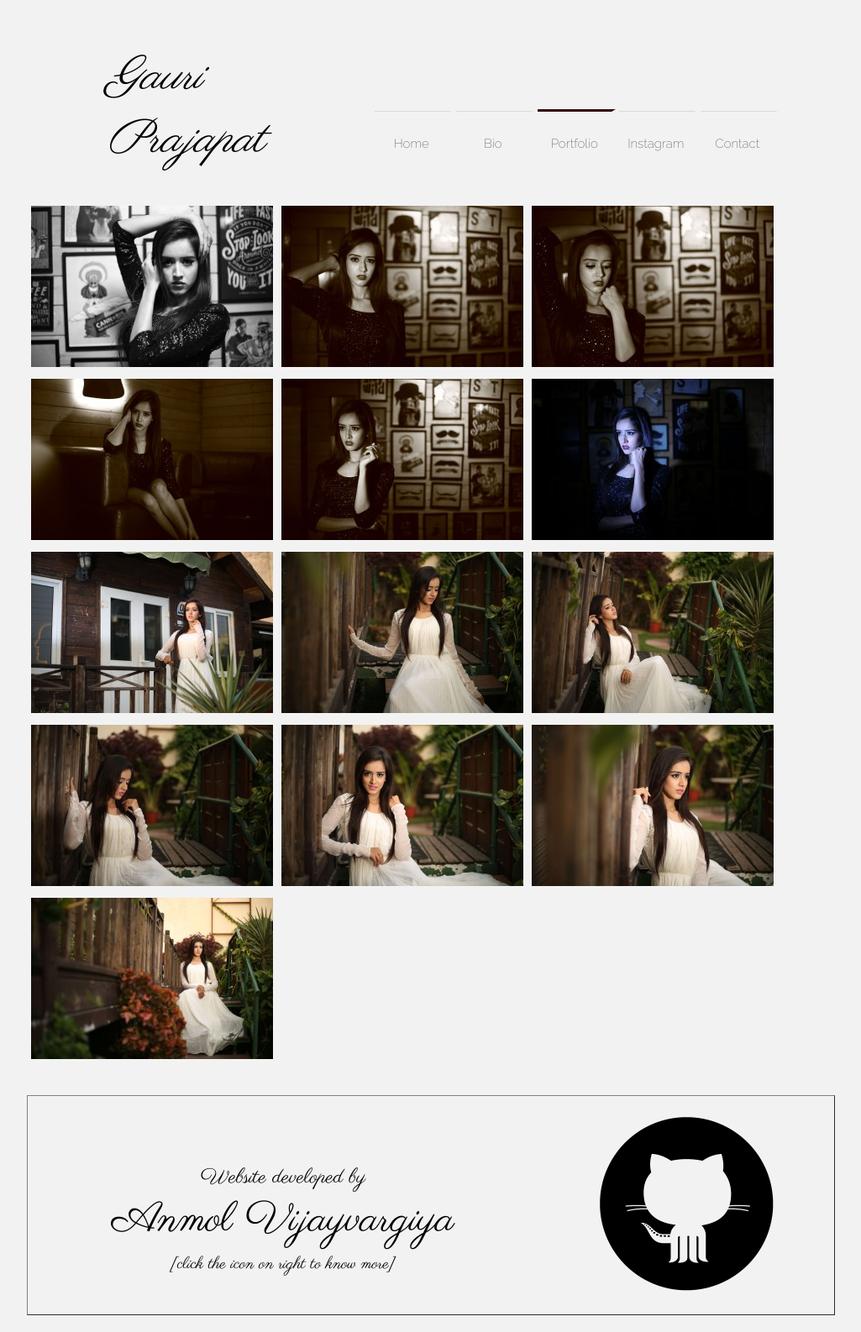
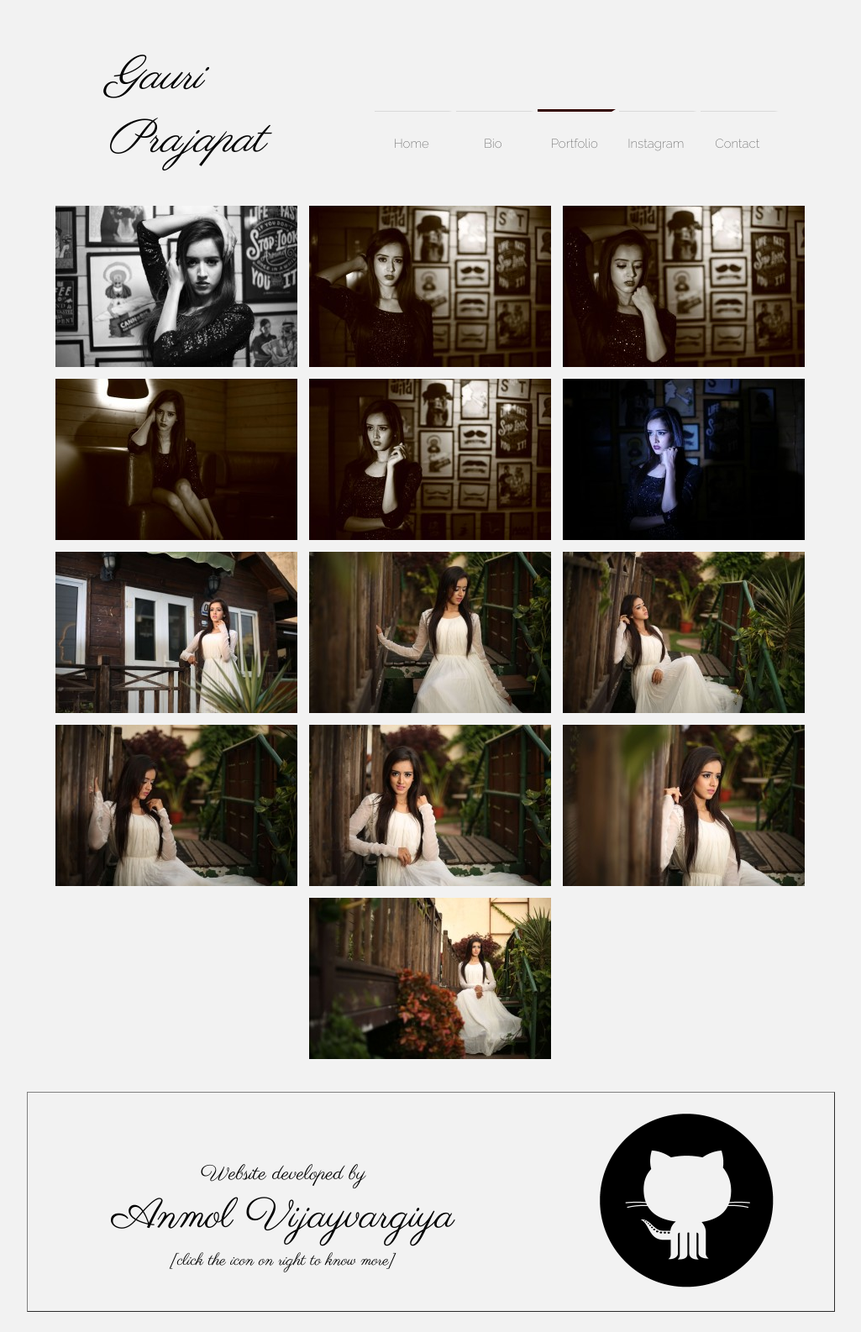
Before and after one commit to anmolvj/Gauri-Prajapat-Portfolio, a Jekyll site: the page built from portfolio.html, in a window 1280 px wide. Shown: the whole page at 84% size, without its empty margins (128-1153 px from the left). Built offline with Jekyll 4.4.1, drawn with Linux system fonts in a browser that asks for light colours; nearby versions of some CDN libraries; library files that are not in the unit come from our copies.

Commit message:
Basic Image Gallery completed

```diff
--- a/_includes/css/portfolio.css
+++ b/_includes/css/portfolio.css
@@ -1,11 +1,14 @@
 .img{
 	width:288;
 	height: 192;
-	float: left;
+	display: inline-block;
 	padding: 5px;
+	margin: 0px auto;
+
 }
 
 #gallery-entry{
 	display: inline-block;
 	width: 100%;
+	text-align: center;
 }
--- a/_includes/nav.html
+++ b/_includes/nav.html
@@ -2,7 +2,7 @@
 	<ul>
 		<li class="{% if page.url == '/'%}current {% endif %}"><a href="index.html" > Home </a></li>
 
-		<li class="{% if page.url contains 'about' %}current{% endif %}"><a href="about.html" > Bio </a></li>
+		<li class="{% if page.url contains 'bio' %}current{% endif %}"><a href="bio.html" > Bio </a></li>
 
 		<li class="{% if page.url contains 'portfolio' %}current{% endif %}"><a href="portfolio.html" > Portfolio </a></li>
 
```
